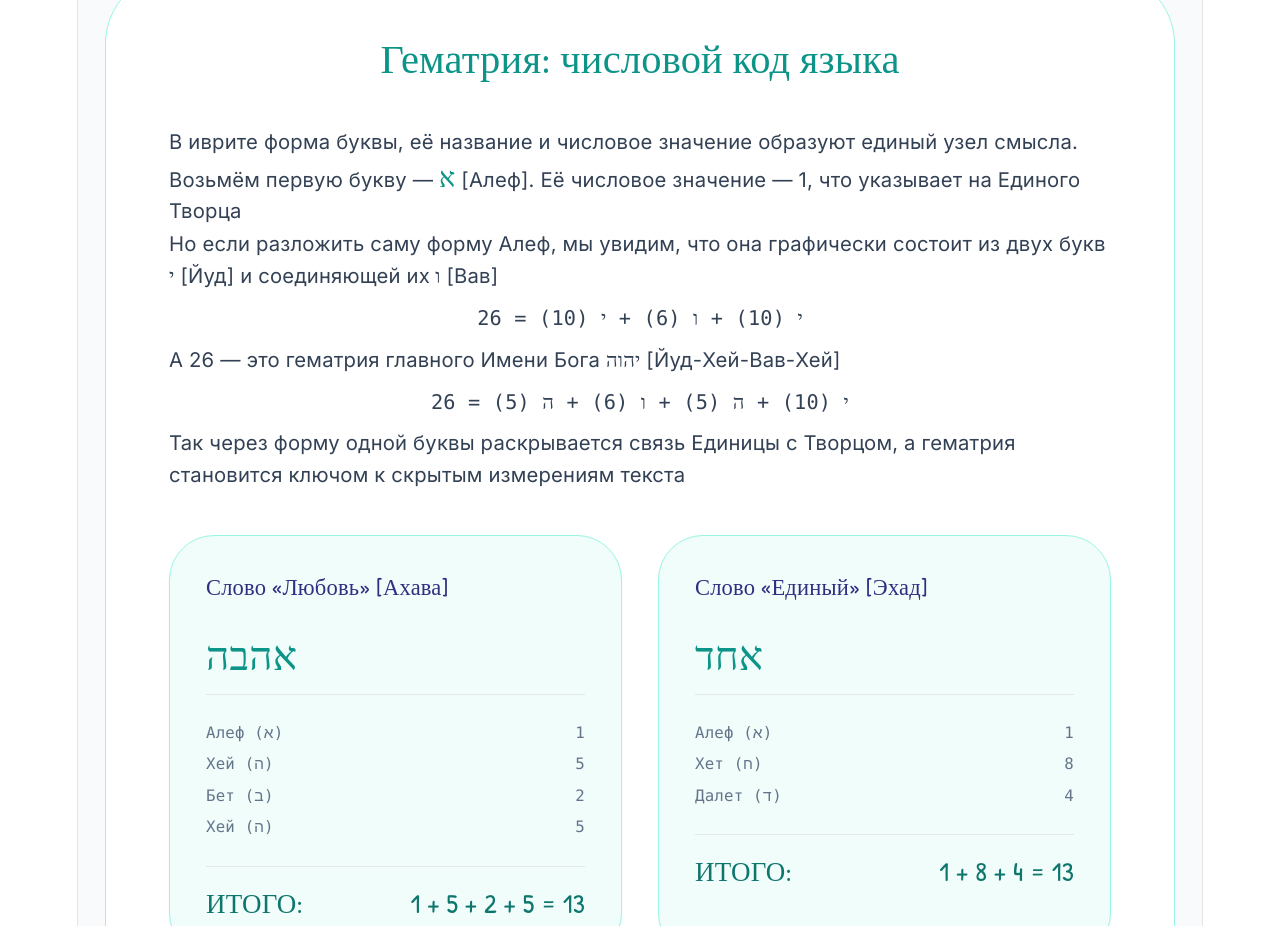
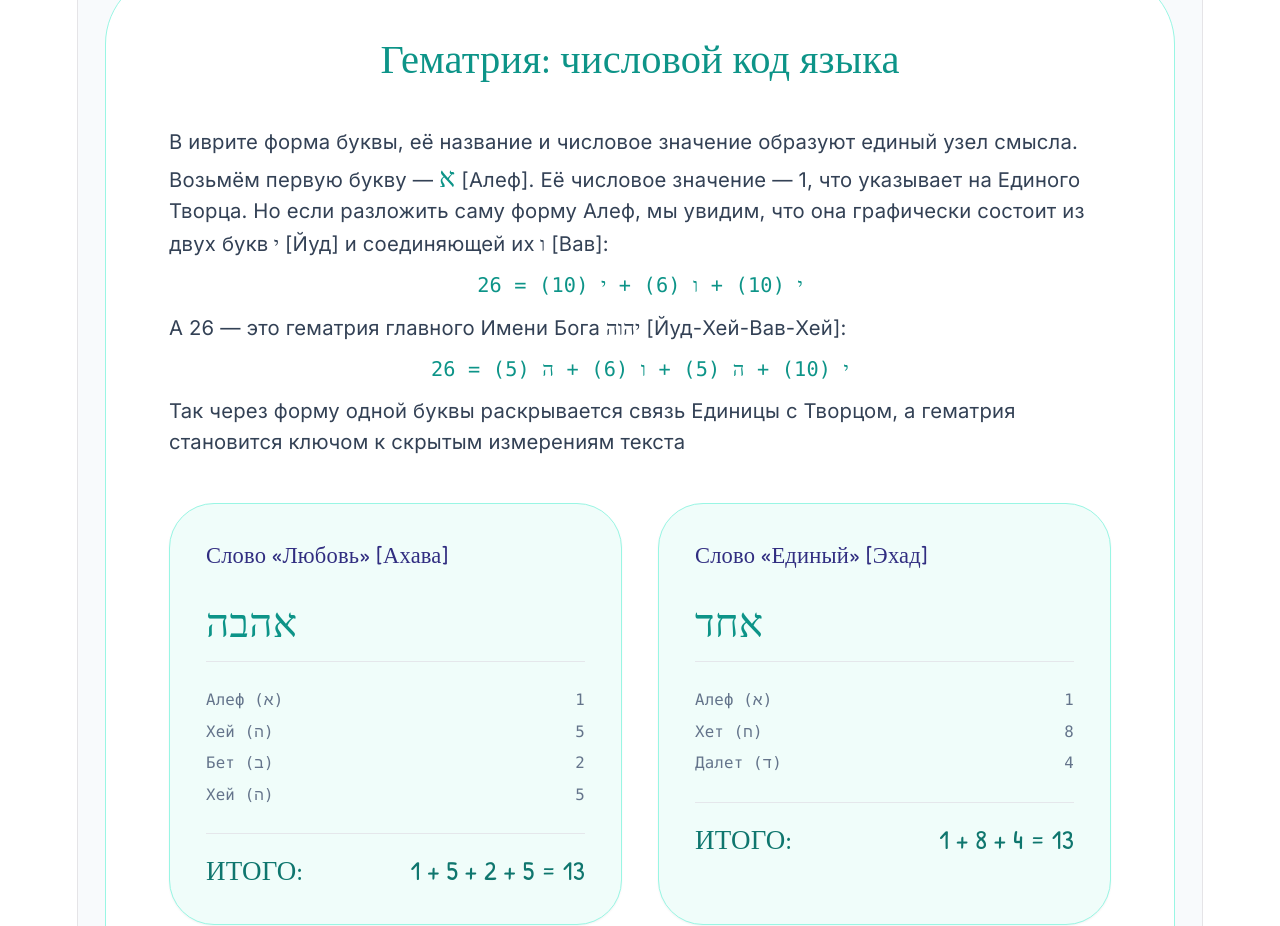
Before and after one commit to bemotte-ops/Hebrew, a React (Vite) app: page / in a window 1280 px wide. Shown: the part 5860-6786 px from the top of the page. Built offline with nearby package versions, Linux system fonts and the light colour scheme; a web font is replaced by a local one.

Commit message:
Update App.tsx

```diff
--- a/src/App.tsx
+++ b/src/App.tsx
@@ -460,20 +460,20 @@ const App: React.FC = () => {
             {/* Вступительный блок — ключ к пониманию системы */}
             <div className="text-lg text-slate-700">
               <p>
-                В иврите форма буквы, её название и числовое значение образуют единый узел смысла. Возьмём первую букву — <span className="font-serif text-2xl text-teal-600">א</span> [Алеф]. Её числовое значение — 1, что указывает на Единого Творца
-              </p>
-              <p>
+                В иврите форма буквы, её название и числовое значение образуют единый узел смысла.
+                Возьмём первую букву — <span className="font-serif text-2xl text-teal-600">א</span> [Алеф].
+                Её числовое значение — 1, что указывает на Единого Творца.
                 Но если разложить саму форму Алеф, мы увидим, что она графически состоит из двух букв
                 <span className="font-serif"> י</span> [Йуд] и соединяющей их
-                <span className="font-serif"> ו</span> [Вав]
+                <span className="font-serif"> ו</span> [Вав]:
               </p>
-              <div className="text-center font-mono text-lg bg-white/50 p-2 rounded-xl">
+              <div className="text-center text-teal-600 font-mono text-lg bg-white/50 p-2 rounded-xl">
                 <span className="font-serif">י</span> (10) + <span className="font-serif">ו</span> (6) + <span className="font-serif">י</span> (10) = 26
               </div>
               <p className="text-lg text-slate-700">
-                А 26 — это гематрия главного Имени Бога <span className="font-serif">יהוה</span> [Йуд-Хей-Вав-Хей]
+                А 26 — это гематрия главного Имени Бога <span className="font-serif">יהוה</span> [Йуд-Хей-Вав-Хей]:
               </p>
-              <div className="text-center font-mono text-lg bg-white/50 p-2 rounded-xl">
+              <div className="text-center text-teal-600 font-mono text-lg bg-white/50 p-2 rounded-xl">
                 <span className="font-serif">י</span> (10) + <span className="font-serif">ה</span> (5) + <span className="font-serif">ו</span> (6) + <span className="font-serif">ה</span> (5) = 26
               </div>
               <p className="text-lg text-slate-700">
```
